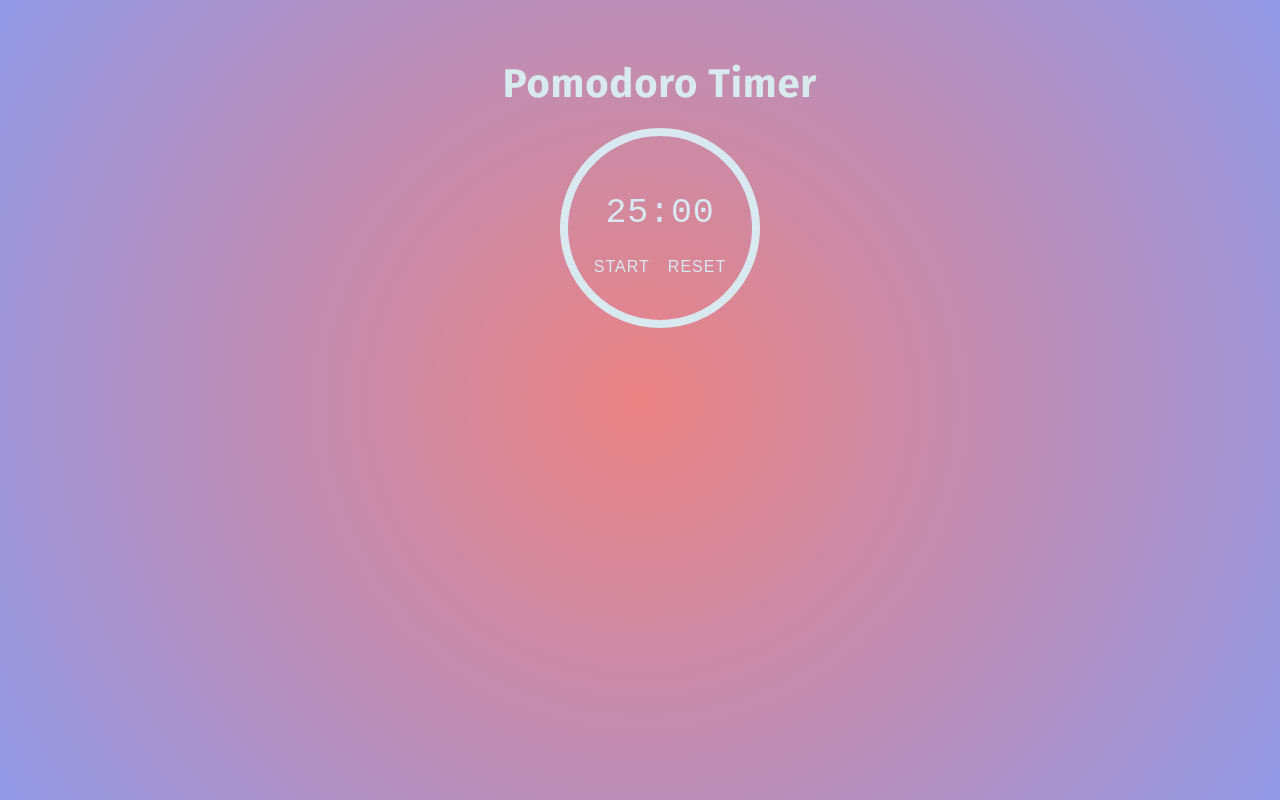
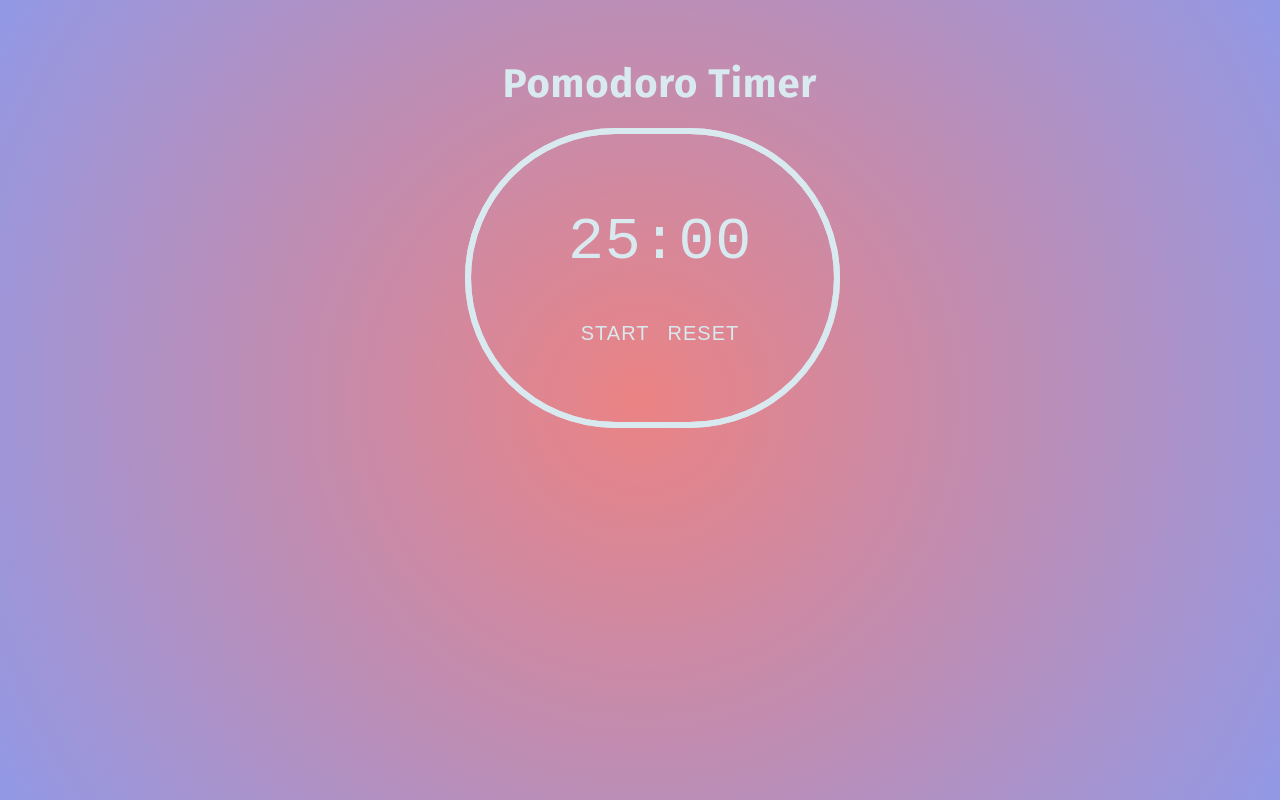
Before and after one commit to slvo-loading/pomodoro, a website: page index.html in a window 1280 px wide. Shown: the top 800 px of the page. Drawn offline with nearby package versions, Linux system fonts and the light colour scheme; a web font is replaced by a local one.

Commit message:
added reset functionality

```diff
--- a/app.js
+++ b/app.js
@@ -1,11 +1,13 @@
 const bells = new Audio('./bell.wav');
 const startBtn = document.querySelector('.btn-start');
+const resetBtn = document.querySelector('.btn-reset');
 const session = document.querySelector('.minutes');
 let myInterval = null;
+let motivationInterval = null;
 let state = true;
 
 const motivationalPhrases = [
-  'You got this!',
+  'You got this',
   'You are capable of amazing things',
   'Progress over perfection',
   'Focus on one task at a time',
@@ -74,6 +76,8 @@ const appTimer = () => {
       if (minutesLeft === 0 && secondsLeft === 0) {
         bells.play();
         clearInterval(myInterval);
+        state = true;
+        startBtn.textContent = '';
       }
     };
     myInterval = setInterval(updateSeconds, 1000);
@@ -83,9 +87,20 @@ const appTimer = () => {
     state = true;
     startBtn.textContent = 'Start';
     clearInterval(myInterval);
+    clearInterval(motivationInterval);
   }
 };
 
-startBtn.addEventListener('click', () => {
-  appTimer();
-});
+const resetTimer = () => {
+  clearInterval(myInterval);
+  clearInterval(motivationInterval);
+  const minute = document.querySelector('.minutes');
+  const seconds = document.querySelector('.seconds');
+  minute.textContent = '25';
+  seconds.textContent = '00';
+  state = true;
+  startBtn.textContent = 'Start';
+};
+
+startBtn.addEventListener('click', appTimer);
+resetBtn.addEventListener('click', resetTimer);
--- a/index.html
+++ b/index.html
@@ -13,7 +13,12 @@
     <div class="app-container">
       <h1>Pomodoro Timer</h1>
       <div class="app-circle">
-        <div class="circle-shape"></div>
+        <div class="circle-shape">
+          <div class="semi-circle right-side circle-mask"></div>
+          <div class="semi-circle right-side circle"></div>
+          <div class="semi-circle left-side circle-mask"></div>
+          <div class="semi-circle left-side circle"></div>
+        </div>
         <div class="timer">
           <p>
             <span class="minutes">25</span>:<span class="seconds">00</span>
--- a/style.css
+++ b/style.css
@@ -19,7 +19,8 @@ h1 {
 
   #message {
     height: 20px;
-    margin: 20px auto 20px auto;
+    margin: 250px auto 20px auto;
+    font-size: 125%;
   }
 
   .app-container {
@@ -34,32 +35,64 @@ h1 {
   .app-circle {
     position: relative;
     margin: 0 auto;
-    width: 200px;
-    height: 200px;
+    width: 390px;
+    height: 390x;
   }
+
 
   .circle-shape {
     pointer-events: none;
+  }
+
+  .semi-circle {
     position: absolute;
     width: 200px;
-    height: 200px;
+    height:300px;
     box-sizing: border-box;
-    border: solid 8px;
-    border-radius: 200px;
+    border: solid 6px;
+  }
+
+  .left-side {
+    top: 0;
+    left: 0;
+    transform-origin: right center;
+    transform: rotate(0deg);
+    border-top-left-radius: 300px;
+    border-bottom-left-radius: 300px;
+    border-right: none;
+    z-index: 1;
+  }
+
+   .right-side {
+    top: 0;
+    left: 175px;
+    transform-origin: left center;
+    transform: rotate(0deg);
+    border-top-right-radius: 300px;
+    border-bottom-right-radius: 300px;
+    border-left: none;
+  }
+
+  .circle {
+    border-color: #d8e9ef;
+  }
+
+  .circle-mask {
+    border-color: #d8e9ef;
   }
 
   .timer {
     font-family: 'Droid Sans Mono', monospace;
-    font-size: 175%;
+    font-size: 300%;
     position: relative;
-    top: 65px;
+    top: 80px;
     color: #d8e9ef;
   }
 
   button {
     position: relative;
-    top: 85px;
-    font-size: 80%;
+    top: 125px;
+    font-size: 100%;
     text-transform: uppercase;
     letter-spacing: 1px;
     border: none;
```
